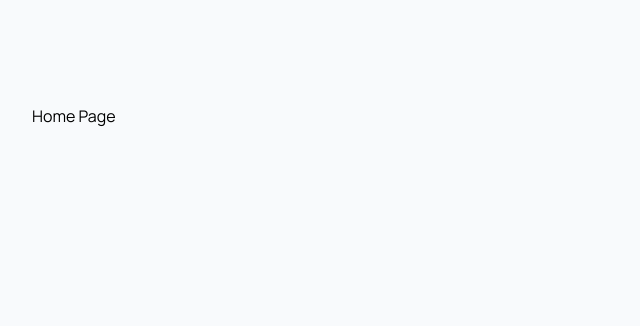
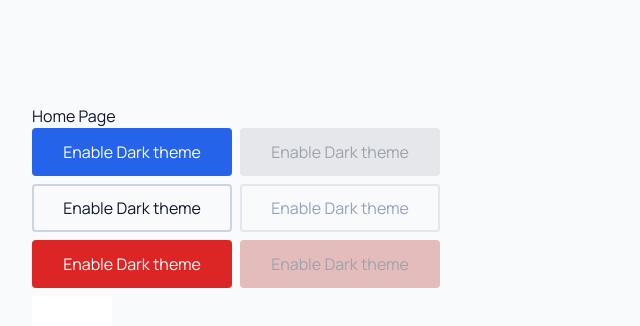
Before and after one commit to CallumB04/ticket-system, a React (Vite) app in the folder frontend/: page / in a window 1280 px wide. Shown: the top 326 px of the page, without its empty margins (0-640 px from the left). Built offline with nearby package versions, Linux system fonts and the light colour scheme.

Commit message:
chore: add elements for testing color palette

```diff
--- a/frontend/src/pages/Home/HomePage.tsx
+++ b/frontend/src/pages/Home/HomePage.tsx
@@ -1,5 +1,61 @@
+import { useTheme } from "../../hooks/useTheme";
+
 const HomePage = () => {
-    return <main>Home Page</main>;
+    // get light or dark mode theme
+    const { theme, toggleTheme } = useTheme();
+
+    return (
+        <main>
+            <p className="text-text-primary">Home Page</p>
+            <span className="flex gap-2">
+                <button
+                    onClick={toggleTheme}
+                    className="bg-btn-primary hover:bg-btn-primary-hover text-btn-primary-text h-12 w-50 cursor-pointer rounded"
+                >
+                    Enable {theme === "dark" ? "Light" : "Dark"} theme
+                </button>
+
+                <button
+                    onClick={toggleTheme}
+                    className="bg-btn-primary-disabled text-btn-primary-disabled-text h-12 w-50 rounded"
+                    disabled
+                >
+                    Enable {theme === "dark" ? "Light" : "Dark"} theme
+                </button>
+            </span>
+            <span className="mt-2 flex gap-2">
+                <button
+                    onClick={toggleTheme}
+                    className="bg-btn-secondary hover:bg-btn-secondary-hover text-btn-secondary-text border-btn-secondary-border hover:border-btn-secondary-hover-border h-12 w-50 cursor-pointer rounded border-2"
+                >
+                    Enable {theme === "dark" ? "Light" : "Dark"} theme
+                </button>
+                <button
+                    onClick={toggleTheme}
+                    className="bg-btn-secondary-disabled text-btn-secondary-disabled-text border-btn-secondary-disabled-border h-12 w-50 rounded border-2"
+                    disabled
+                >
+                    Enable {theme === "dark" ? "Light" : "Dark"} theme
+                </button>
+            </span>
+            <span className="mt-2 flex gap-2">
+                <button
+                    onClick={toggleTheme}
+                    className="bg-btn-danger hover:bg-btn-danger-hover text-btn-danger-text h-12 w-50 cursor-pointer rounded"
+                >
+                    Enable {theme === "dark" ? "Light" : "Dark"} theme
+                </button>
+                <button
+                    onClick={toggleTheme}
+                    className="bg-btn-danger-disabled text-btn-danger-disabled-text h-12 w-50 rounded"
+                    disabled
+                >
+                    Enable {theme === "dark" ? "Light" : "Dark"} theme
+                </button>
+            </span>
+            <div className="bg-surface mt-2 size-20 rounded"></div>
+        </main>
+    );
 };
 
 export default HomePage;
```
